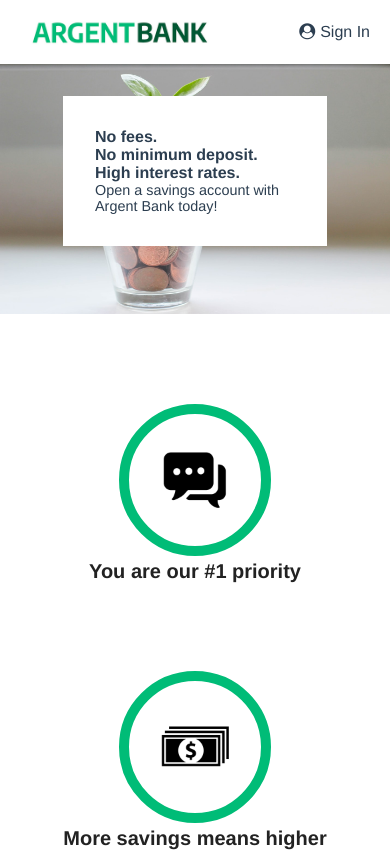
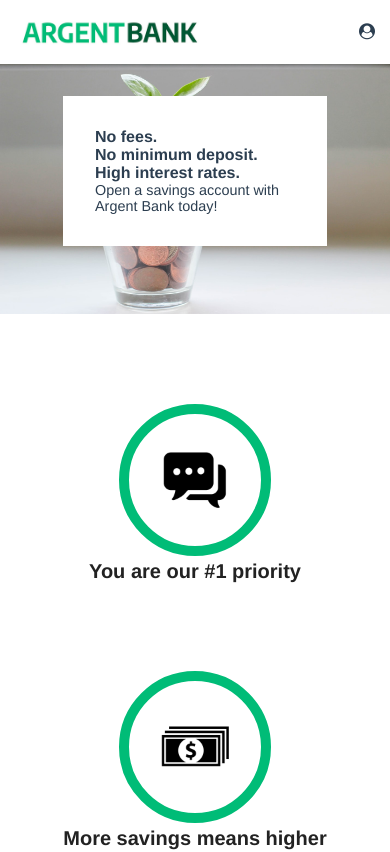
Before and after one commit to 5sensprod/p13_bank_app, a React (Create React App) app: page / in a window 390 px wide. Shown: the top 852 px of the page. Built offline with nearby package versions, Linux system fonts and the light colour scheme.

Commit message:
style mobil mode

```diff
--- a/src/components/Header/Header.module.css
+++ b/src/components/Header/Header.module.css
@@ -24,3 +24,9 @@
   width: 1px !important;
   white-space: nowrap !important;
 }
+
+@media (max-width: 410px) {
+  .mainNav {
+    padding: 5px 10px;
+  }
+}
--- a/src/components/Navigation/Navigation.module.css
+++ b/src/components/Navigation/Navigation.module.css
@@ -2,3 +2,13 @@
     font-weight: bold;
     color: #2c3e50;
 }
+
+
+@media (max-width: 415px) {
+    .mainNavItemText {
+      display: none;
+    }
+    .mainNavItemIcon {
+        display: none;
+    }
+    }
--- a/src/components/Navigation/index.jsx
+++ b/src/components/Navigation/index.jsx
@@ -18,18 +18,20 @@ const Navigation = () => {
       {!isLoggedIn && (
         <Link className={styles.mainNavItem} to="/sign-in">
           <i className="fa fa-user-circle"></i>
-          Sign In
+          <span className={styles.mainNavItemText}>Sign In</span>
         </Link>
       )}
       {isLoggedIn && (
         <>
           <Link className={styles.mainNavItem} to="/user">
-            <i className="fa fa-user-circle"></i>
+            <span className={styles.mainNavItemIcon}>
+              <i className="fa fa-user-circle"></i>
+            </span>
             {user?.firstName}
           </Link>
           <Link className={styles.mainNavItem} to="/" onClick={handleSignOut}>
             <i className="fa fa-sign-out"></i>
-            Sign Out
+            <span className={styles.mainNavItemText}> Sign Out</span>
           </Link>
         </>
       )}
--- a/src/components/UserProfile/UserProfile.module.css
+++ b/src/components/UserProfile/UserProfile.module.css
@@ -98,6 +98,12 @@
     }
 }
 
+@media (max-width: 410px) {
+    .account {
+        margin: 0 auto .9rem;
+    }
+  }
+
 /* Propriétés pour la classe .srOnly (Screen Reader Only) */
 .srOnly {
     border: 0 !important;
```
